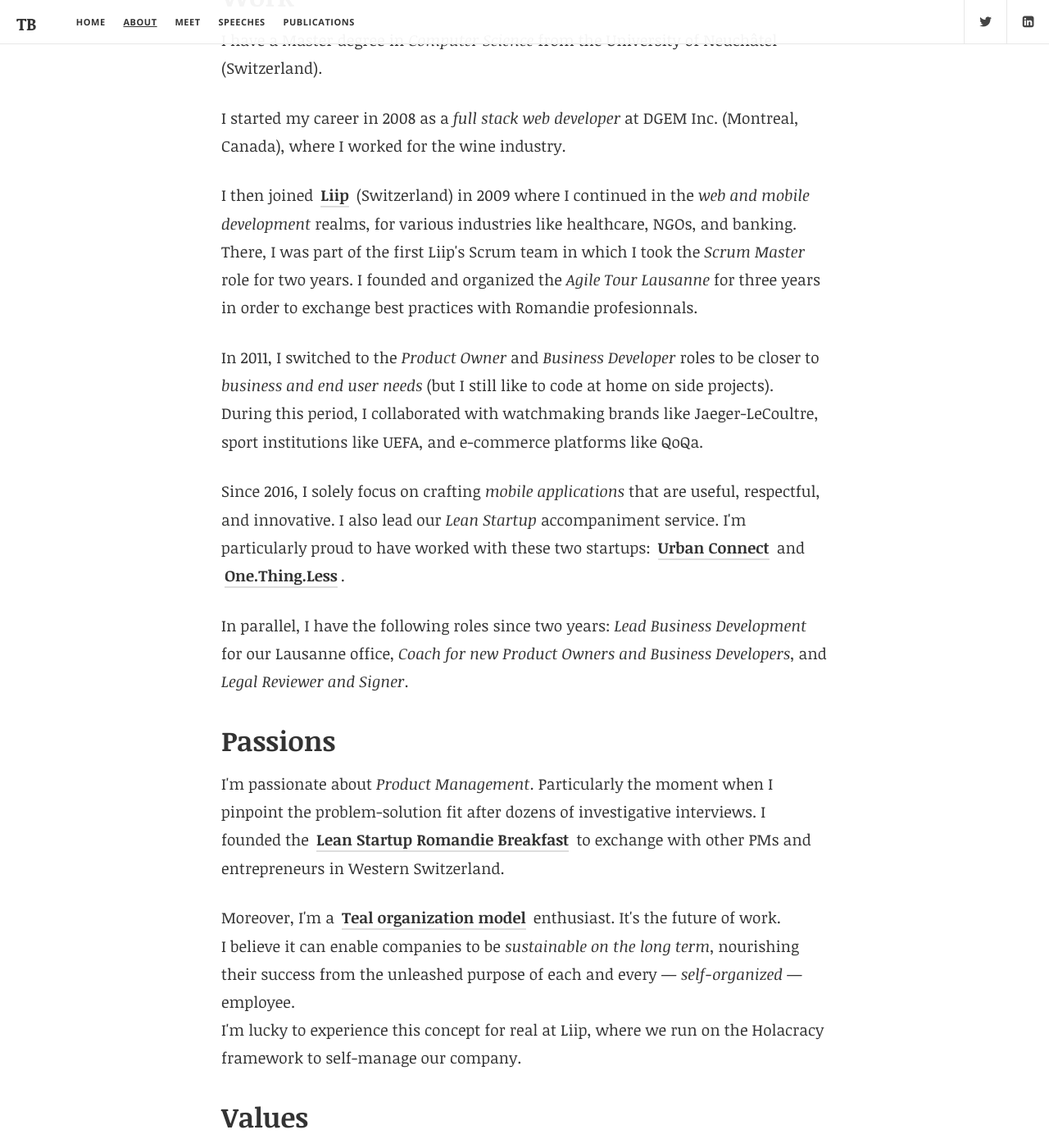
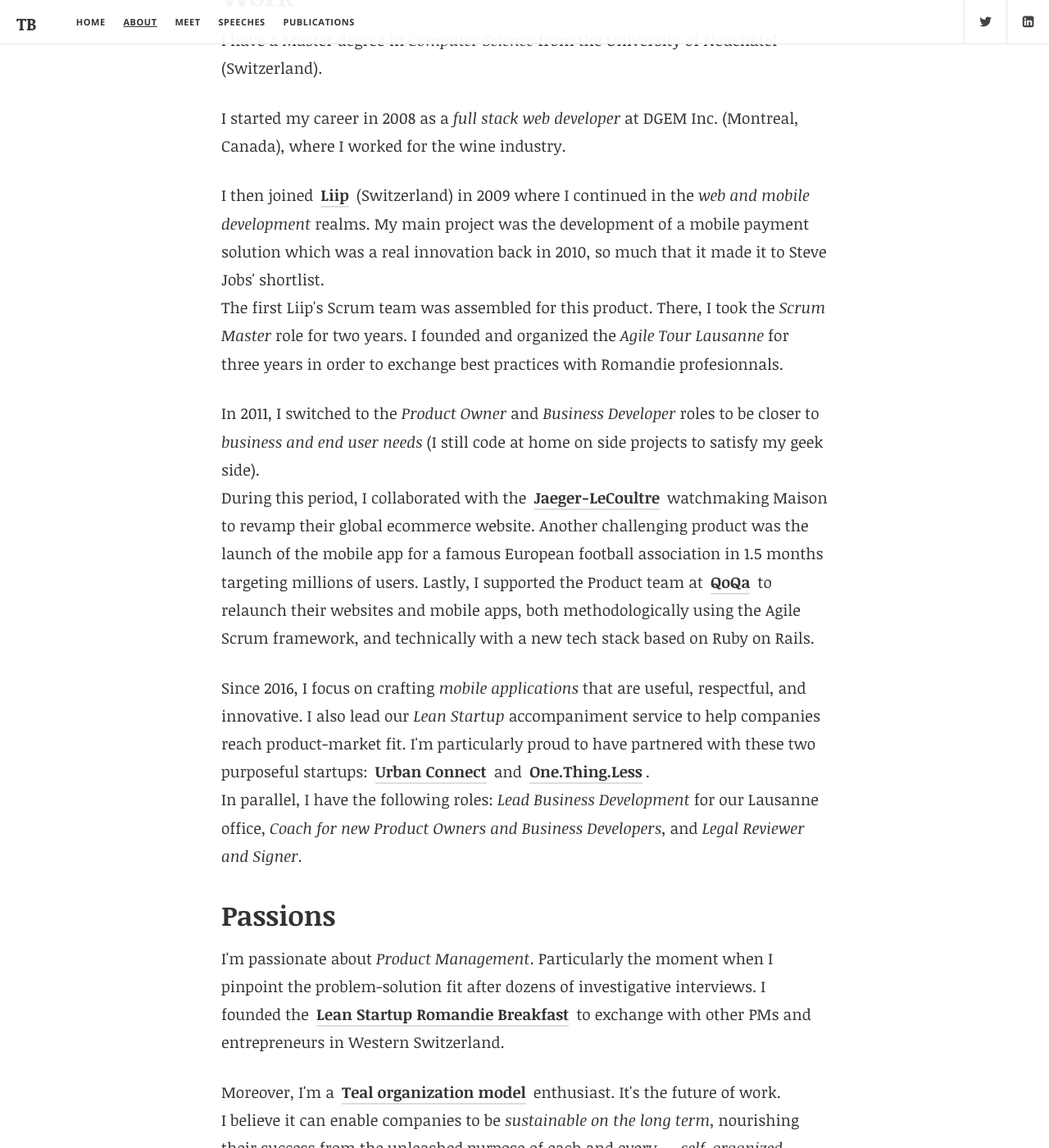
Before and after one commit to skeud/skeud.github.io, a Jekyll site: the page built from about/index.md, in a window 1280 px wide and 1400 px high, scrolled down 237 px. Shown: the whole window at 82% size. Built offline with Jekyll 4.4.1, drawn with Linux system fonts in a browser that asks for light colours; some of the changed text lies outside the part shown.

Commit message:
Modify about page content

```diff
--- a/about/index.md
+++ b/about/index.md
@@ -16,12 +16,12 @@ order: 2
 						<h2>Work</h2>
 						<p>I have a Master degree in <em>Computer Science</em> from the University of Neuchâtel (Switzerland).</p>
 						<p>I started my career in 2008 as a <em>full stack web developer</em> at DGEM Inc. (Montreal, Canada), where I worked for the wine industry.</p>
-						<p>I then joined <a href="https://www.liip.ch" target="_blank">Liip</a> (Switzerland) in 2009 where I continued in the <em>web and mobile development</em> realms, for various industries like healthcare, NGOs, and banking.<br>
-						There, I was part of the first Liip's Scrum team in which I took the <em>Scrum Master</em> role for two years. I founded and organized the <em>Agile Tour Lausanne</em> for three years in order to exchange best practices with Romandie profesionnals.</p>
-						<p>In 2011, I switched to the <em>Product Owner</em> and <em>Business Developer</em> roles to be closer to <em>business and end user needs</em> (but I still like to code at home on side projects).<br>
-						During this period, I collaborated with watchmaking brands like Jaeger-LeCoultre, sport institutions like UEFA, and e-commerce platforms like QoQa.</p>
-						<p>Since 2016, I solely focus on crafting <em>mobile applications</em> that are useful, respectful, and innovative. I also lead our <em>Lean Startup</em> accompaniment service. I'm particularly proud to have worked with these two startups: <a href="https://www.urban-connect.ch/" target="_blank">Urban Connect</a> and <a href="https://www.onethingless.com/" target="_blank">One.Thing.Less</a>.</p>
-						<p>In parallel, I have the following roles since two years: <em>Lead Business Development</em> for our Lausanne office, <em>Coach for new Product Owners and Business Developers</em>, and <em>Legal Reviewer and Signer</em>.</p>
+						<p>I then joined <a href="https://www.liip.ch" target="_blank">Liip</a> (Switzerland) in 2009 where I continued in the <em>web and mobile development</em> realms. My main project was the development of a mobile payment solution which was a real innovation back in 2010, so much that it made it to Steve Jobs' shortlist.<br>
+						The first Liip's Scrum team was assembled for this product. There, I took the <em>Scrum Master</em> role for two years. I founded and organized the <em>Agile Tour Lausanne</em> for three years in order to exchange best practices with Romandie profesionnals.</p>
+						<p>In 2011, I switched to the <em>Product Owner</em> and <em>Business Developer</em> roles to be closer to <em>business and end user needs</em> (I still code at home on side projects to satisfy my geek side).<br>
+						During this period, I collaborated with the <a href="https://www.jaeger-lecoultre.com" target="_blank">Jaeger-LeCoultre</a> watchmaking Maison to revamp their global ecommerce website. Another challenging product was the launch of the mobile app for a famous European football association in 1.5 months targeting millions of users. Lastly, I supported the Product team at <a href="https://www.qoqa.ch/" target="_blank">QoQa</a> to relaunch their websites and mobile apps, both methodologically using the Agile Scrum framework, and technically with a new tech stack based on Ruby on Rails.</p>
+						<p>Since 2016, I focus on crafting <em>mobile applications</em> that are useful, respectful, and innovative. I also lead our <em>Lean Startup</em> accompaniment service to help companies reach product-market fit. I'm particularly proud to have partnered with these two purposeful startups: <a href="https://www.urban-connect.ch/" target="_blank">Urban Connect</a> and <a href="https://www.onethingless.com/" target="_blank">One.Thing.Less</a>.<br>
+						In parallel, I have the following roles: <em>Lead Business Development</em> for our Lausanne office, <em>Coach for new Product Owners and Business Developers</em>, and <em>Legal Reviewer and Signer</em>.</p>
 
 						<h2>Passions</h2>
 						<p>I'm passionate about <em>Product Management</em>. Particularly the moment when I pinpoint the problem-solution fit after dozens of investigative interviews.
```
Also changed, not shown: other parts of about/index.md (+1 -1 lines).
